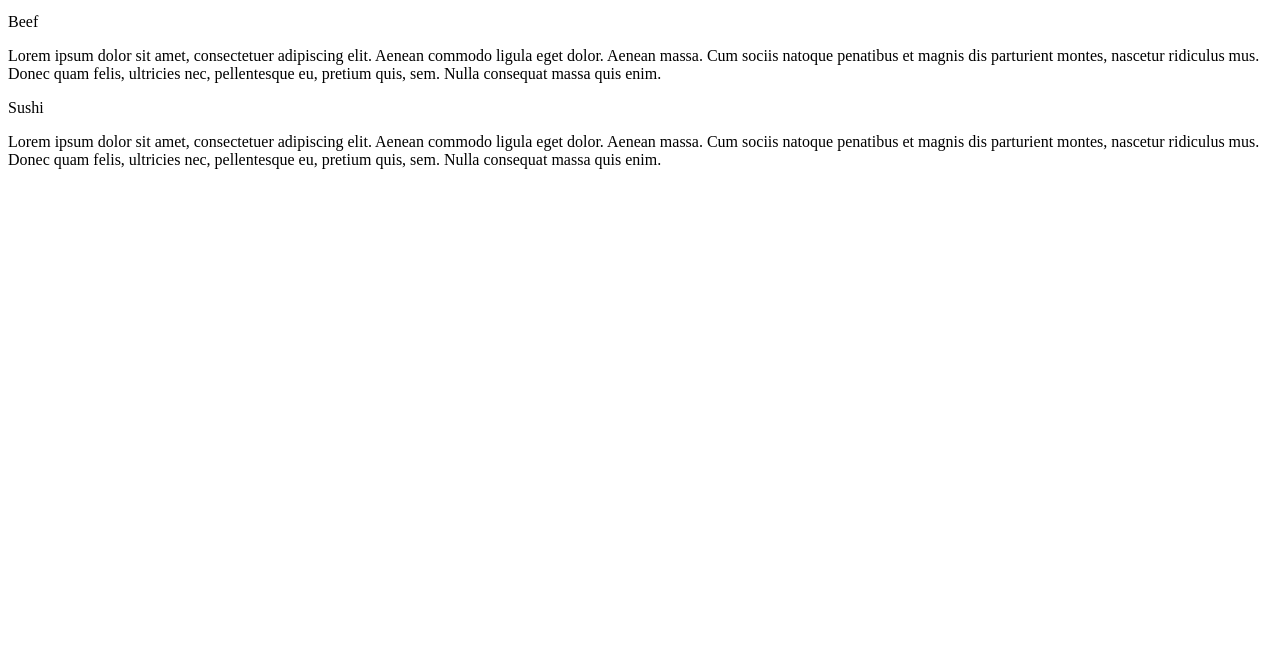
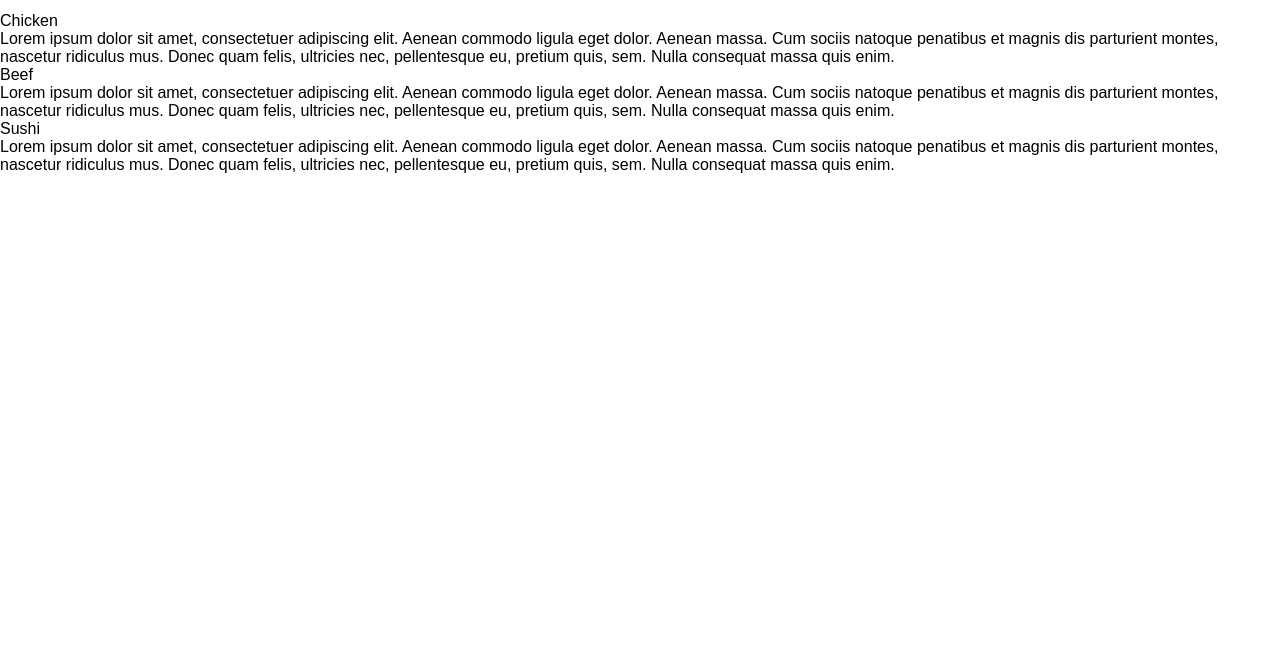
Before and after one commit to Oluwafemi-Adelekan/Oluwafemi-Adelekan.github.io, a plain HTML site: page index.html in a window 1280 px wide. Shown: the part 153-800 px from the top of the page. Drawn offline with Linux system fonts and the light colour scheme.

Commit message:
Update index.html

```diff
--- a/index.html
+++ b/index.html
@@ -5,7 +5,7 @@
     <meta charset="utf-8">
     <title>module2-solution</title>
 </head>
-<link rel="stylesheet" type="text/css" href="style.css">
+<link rel="stylesheet" type="text/css" href="styles.css"
 
 <body>
     <h1>Our Menu</h1>
```
